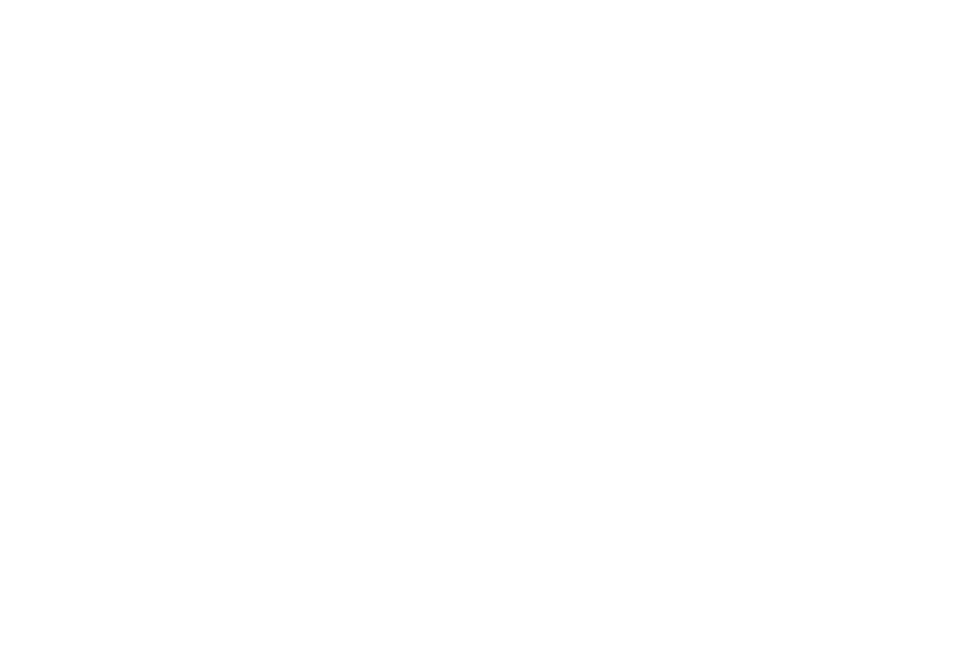
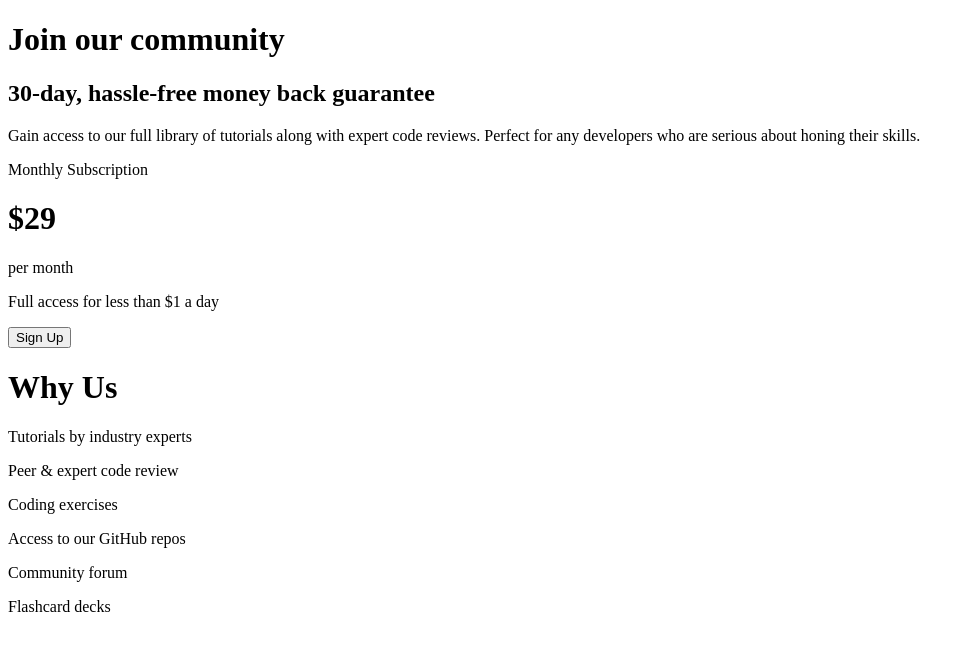
Before and after one commit to peaaccceee/SPGC, a plain HTML site: page index.html in a window 1280 px wide. Shown: the whole page, without its empty margins (0-971 px from the left). Drawn offline with Linux system fonts and the light colour scheme.

Commit message:
Completed the html page

```diff
--- a/index.html
+++ b/index.html
@@ -3,9 +3,43 @@
 <head>
     <meta charset="UTF-8">
     <meta name="viewport" content="width=device-width, initial-scale=1.0">
-    <title>Single Price Grid Component Master</title>
+    <title>frontend Mentor | Single Price Grid Component Master</title>
 </head>
 <body>
+    <div class="parent">
+        <div class="child">
+            <div class="first-cont">
+                <h1>Join our community</h1>
+                <h2>30-day, hassle-free money back guarantee</h2>
+                <p>Gain access to our full library of tutorials along with expert code reviews.
+                    Perfect for any developers who are serious about honing their skills.</p>
+            </div>
 
+            <div class="second-cont">
+                <div class="sub-cont one">
+                    <div class="text">
+                        <p>Monthly Subscription</p>
+                        <div class="sub-text">
+                            <h1>$29</h1>
+                            <p>per month</p>
+                        </div>
+                        <p>Full access for less than $1 a day</p>
+                    </div>
+                    <div class="button">
+                        <button>Sign Up</button>
+                    </div>
+                </div>
+                <div class="sub-cont two">
+                    <h1>Why Us</h1>
+                    <p>Tutorials by industry experts</p>
+                    <p>Peer & expert code review</p>
+                    <p>Coding exercises</p>
+                    <p>Access to our GitHub repos</p>
+                    <p>Community forum</p>
+                    <p>Flashcard decks</p>
+                </div>
+            </div>
+        </div>
+    </div>
 </body>
 </html>
```
